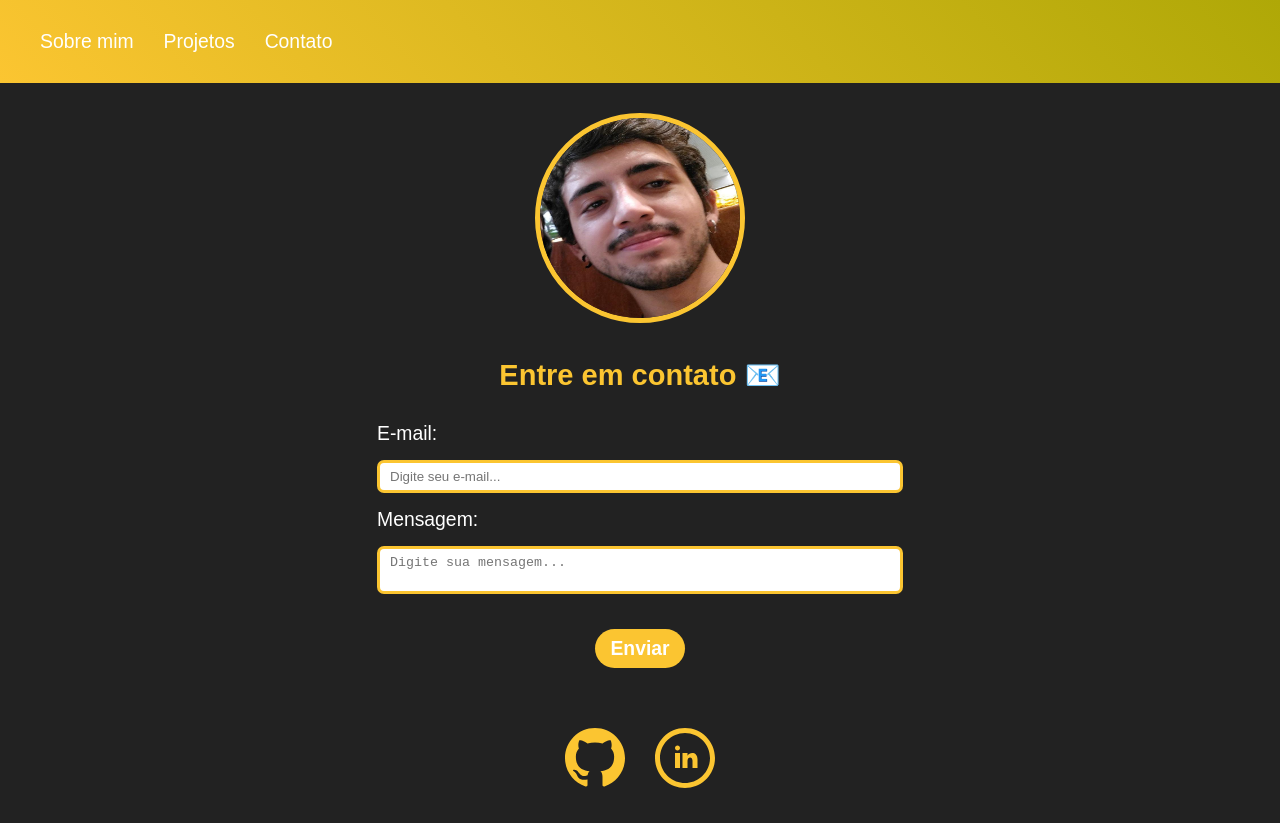
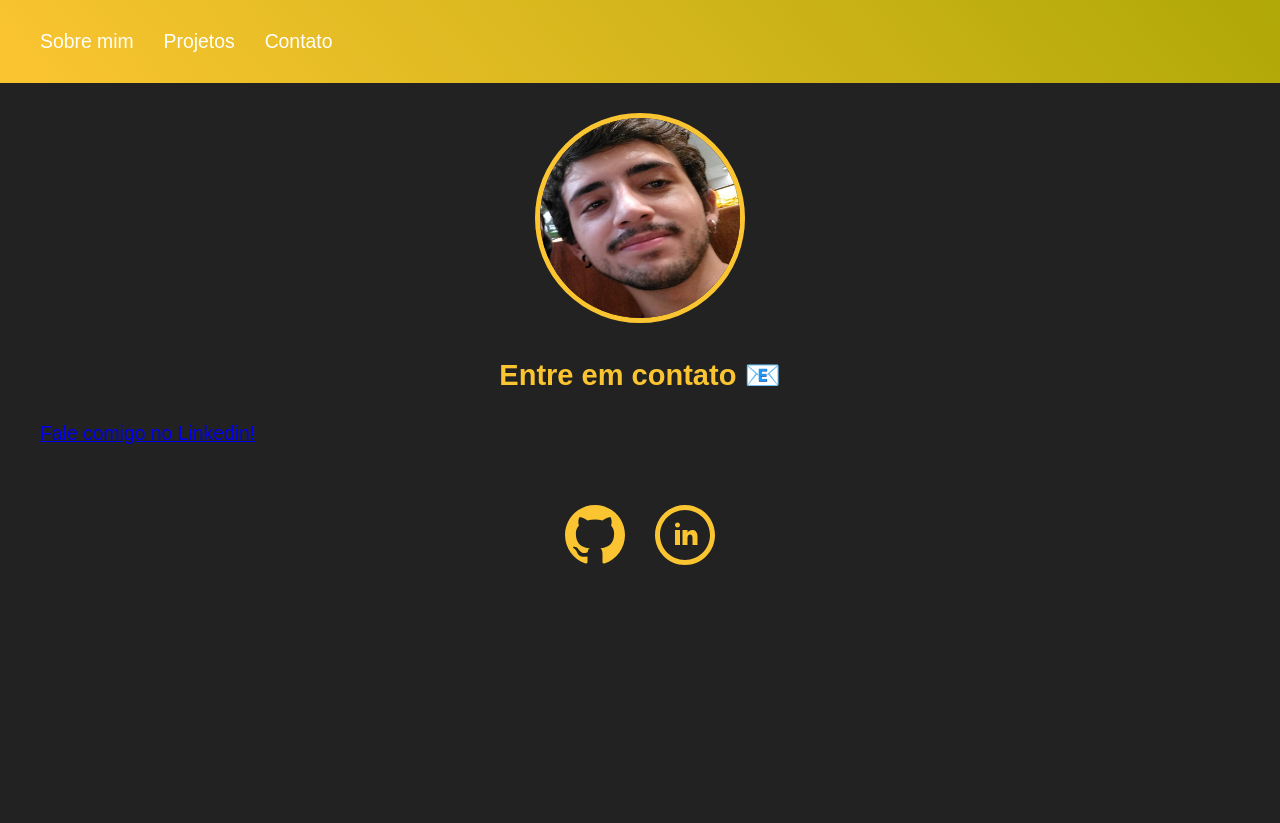
Before and after one commit to andrefrez02/Projeto-Blog-Pessoal, a plain HTML site: page contato.html in a window 1280 px wide. After the commit the page ends 800 px from the top, so only its background shows below. Drawn offline with Linux system fonts and the light colour scheme.

Commit message:
Update contato.html

```diff
--- a/contato.html
+++ b/contato.html
@@ -21,13 +21,14 @@
       <img src="./imgs/eu.jpg" alt="Minha foto">
     </header>
     <h1>Entre em contato 📧</h1>
-    <form action="./contato.html" method="get">
+    <a href="https://www.linkedin.com/in/andre-luiz-frezarini/" target="_blank">Fale comigo no Linkedin!</a>
+    <!--<form action="./contato.html" method="get">
       <label for="txtEmail">E-mail: </label>
       <input type="email" name="txtEmail" id="txtEmail" minlength="3" required="true" placeholder="Digite seu e-mail...">
       <label for="txtMensagem">Mensagem: </label>
       <textarea name="txtMensagem" id="txtMensagem" minlength="3" required="true"  cols="15" placeholder="Digite sua mensagem..."></textarea>
       <button type="submit">Enviar</button>
-    </form>
+    </form>!-->
   </article>
   <footer class="footer wrapper">
     <a href="https://github.com/andrefrez02" target="_blank" class="curriculo-footer-link">
```
